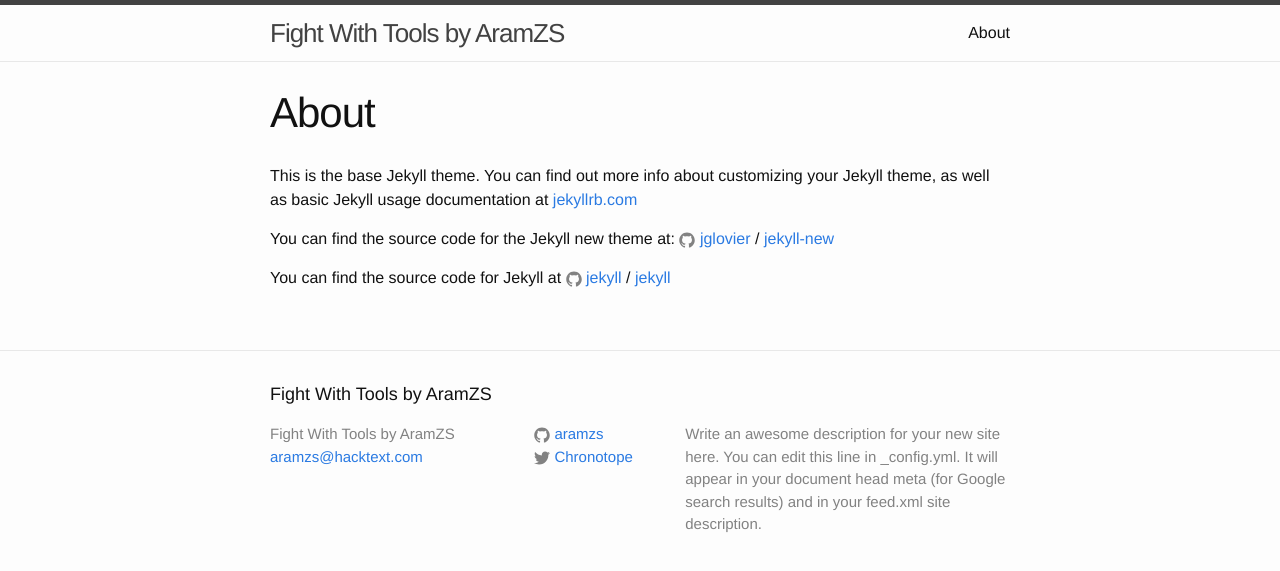
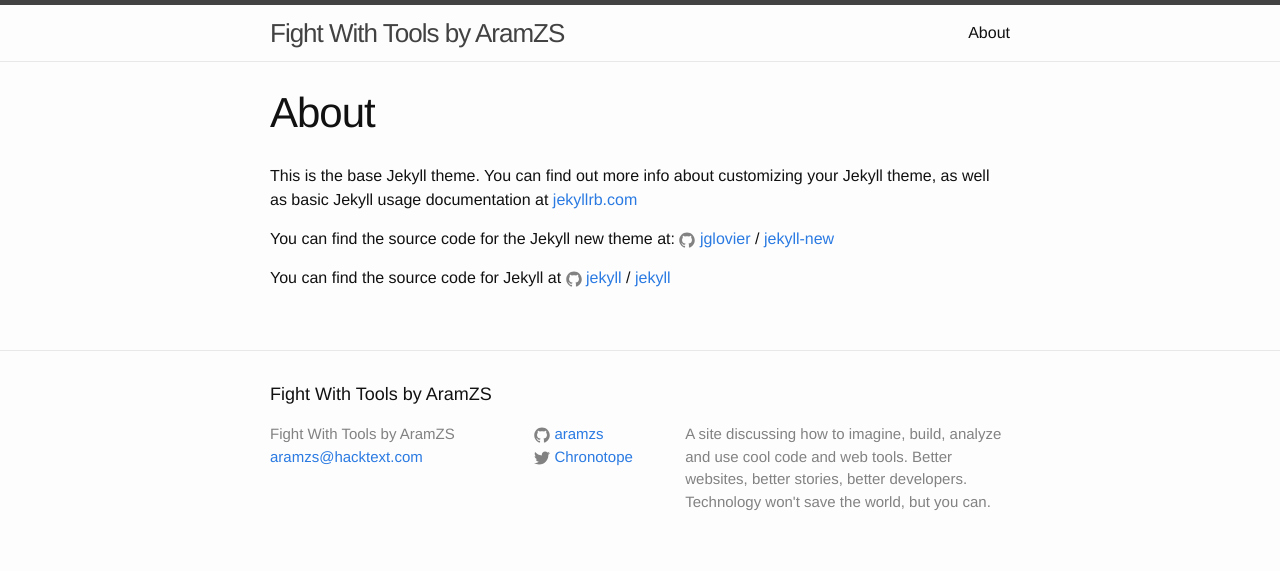
Before and after one commit to AramZS/aramzs.github.io, a Jekyll site: the page built from about.md, in a window 1280 px wide. Shown: the top 571 px of the page. Built offline with Jekyll 4.4.1, drawn with Linux system fonts in a browser that asks for light colours.

Commit message:
New site description

```diff
--- a/_config.yml
+++ b/_config.yml
@@ -9,9 +9,9 @@
 title: Fight With Tools by AramZS
 email: aramzs@hacktext.com
 description: > # this means to ignore newlines until "baseurl:"
-  Write an awesome description for your new site here. You can edit this
-  line in _config.yml. It will appear in your document head meta (for
-  Google search results) and in your feed.xml site description.
+  A site discussing how to imagine, build, analyze and use cool code and
+  web tools. Better websites, better stories, better developers. Technology
+  won't save the world, but you can.
 baseurl: "" # the subpath of your site, e.g. /blog
 url: "http://aramzs.github.io" # the base hostname & protocol for your site
 twitter_username: Chronotope
```
